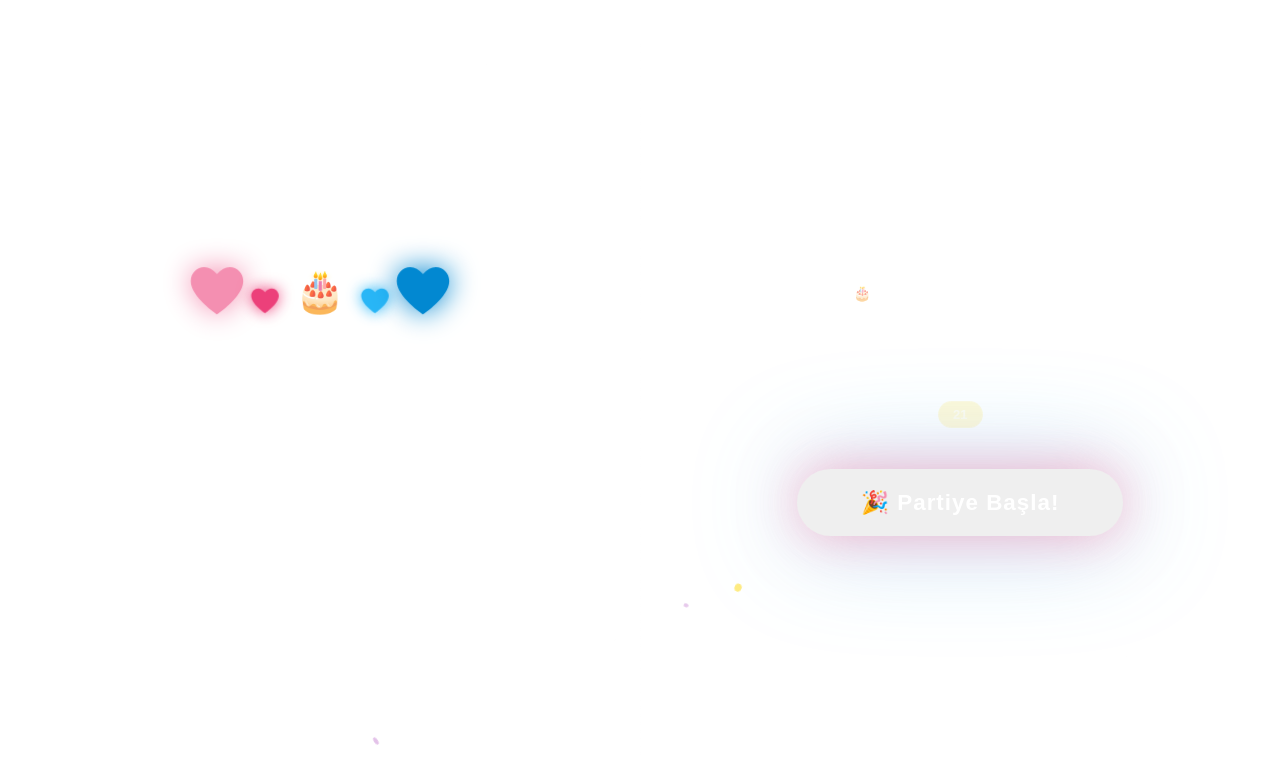
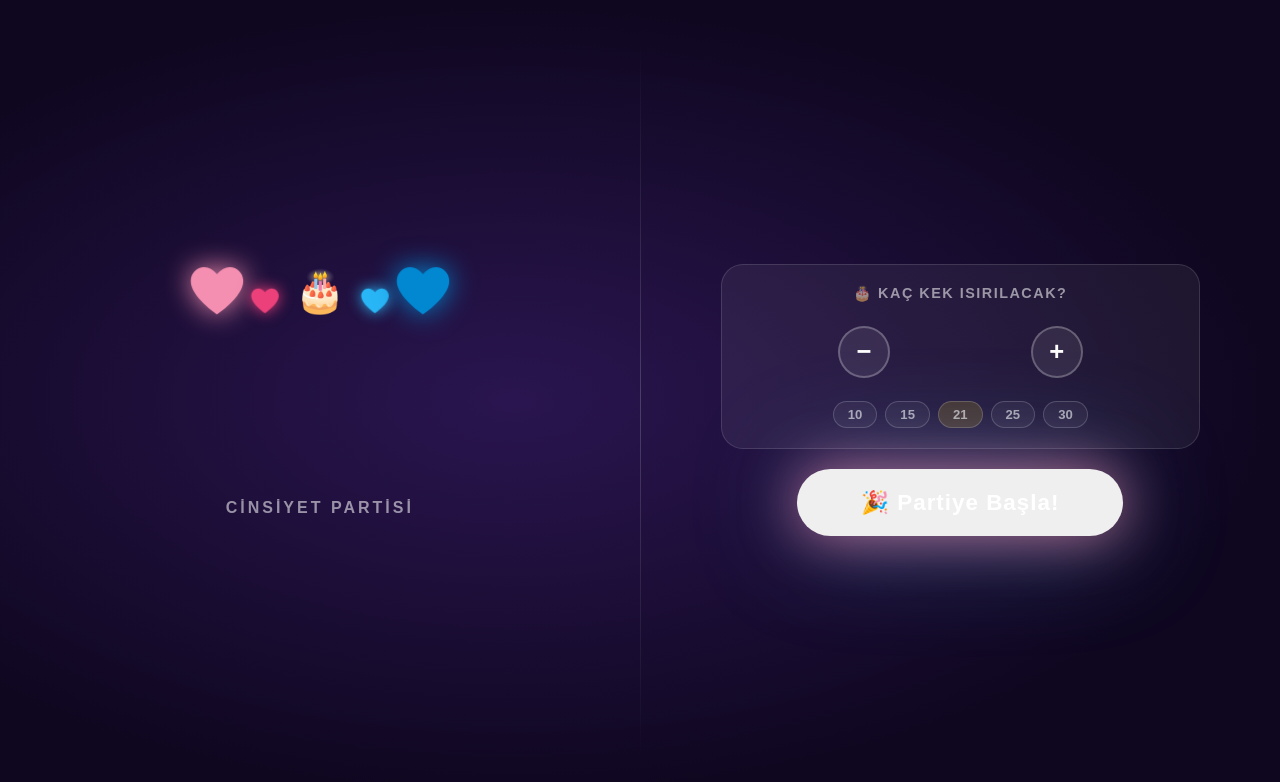
Before and after one commit to semihcanyanar-pixel/Cinsiyet-Partisi, a plain HTML site: page index.html in a window 1280 px wide. Drawn offline with Linux system fonts and the light colour scheme.

Commit message:
Update index.html

```diff
--- a/index.html
+++ b/index.html
@@ -24,12 +24,18 @@
 
 - { margin:0; padding:0; box-sizing:border-box; -webkit-tap-highlight-color:transparent; }
 
-html, body {
+html {
+width:100%; height:100%;
+background: #0f0720;
+}
+
+body {
 width:100%; height:100%;
 overflow:hidden;
-background: var(–dark);
-font-family:‘Quicksand’, sans-serif;
-color:white;
+background: #0f0720;
+font-family:‘Quicksand’,‘Helvetica Neue’,sans-serif;
+color:#ffffff;
+-webkit-font-smoothing:antialiased;
 }
 
 .stars {
@@ -69,7 +75,7 @@ transition: opacity .5s ease, transform .5s ease;
 
 /* ══ SCREEN 1 — INTRO ══ */
 #screen-intro {
-background: radial-gradient(ellipse at 40% 50%, var(–mid2) 0%, var(–dark) 70%);
+background: radial-gradient(ellipse at 40% 50%, #2a1550 0%, #0f0720 70%);
 flex-direction: row;
 padding: 0;
 }
@@ -188,7 +194,7 @@ animation:pulseBtn 2s ease-in-out infinite; transition:transform .2s;
 
 /* ══ SCREEN 2 — GAME ══ */
 #screen-game {
-background: radial-gradient(ellipse at 50% 50%, var(–mid2) 0%, var(–dark) 75%);
+background: radial-gradient(ellipse at 50% 50%, #2a1550 0%, #0f0720 75%);
 flex-direction:row; align-items:stretch;
 padding:0; gap:0; overflow:hidden;
 }
@@ -370,7 +376,7 @@ overflow-x:auto; scrollbar-width:none; padding-bottom:2px;
 
 /* ══ SCREEN 3 — RESULT ══ */
 #screen-result {
-background:radial-gradient(ellipse at 50% 50%,var(–mid2) 0%,var(–dark) 70%);
+background:radial-gradient(ellipse at 50% 50%,#2a1550 0%,#0f0720 70%);
 flex-direction:row; gap:0;
 }
 .result-left {
```
